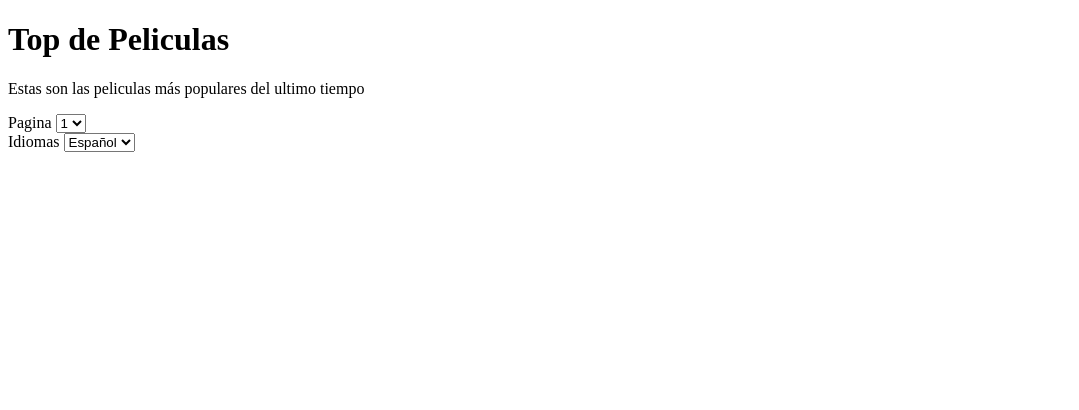
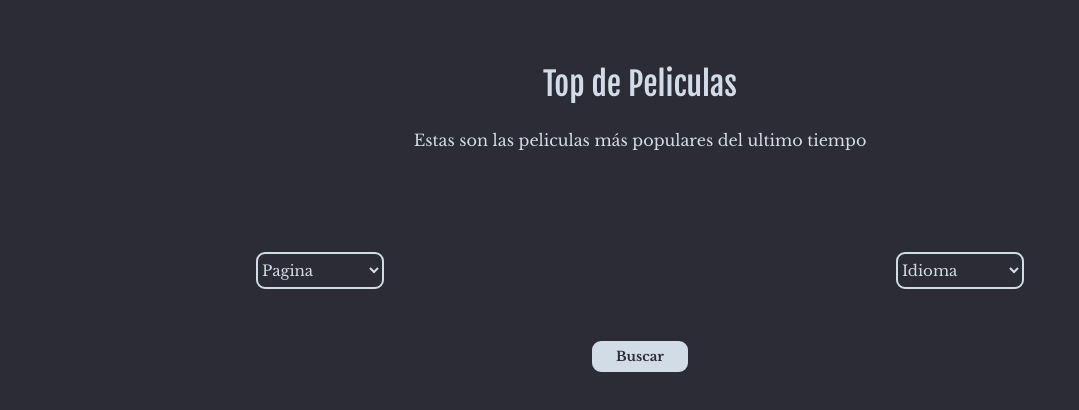
Before and after one commit to tomasprado96/RankingPelis, a plain HTML site: page index.html in a window 1280 px wide. Shown: the whole page, without its empty margins (0-1079 px from the left). Drawn offline with nearby package versions, Linux system fonts and the light colour scheme.

Commit message:
actualizacion

```diff
--- a/index.html
+++ b/index.html
@@ -3,9 +3,18 @@
 <head>
     <meta charset="UTF-8">
     <meta name="viewport" content="width=device-width, initial-scale=1.0">
+    <link rel="stylesheet" href="styles.css">
+    <link rel="preconnect" href="https://fonts.googleapis.com">
+    <link rel="preconnect" href="https://fonts.gstatic.com" crossorigin>
+    <link href="https://fonts.googleapis.com/css2?family=Fjalla+One&display=swap" rel="stylesheet">
+    <link rel="preconnect" href="https://fonts.googleapis.com">
+    <link rel="preconnect" href="https://fonts.gstatic.com" crossorigin>
+    <link href="https://fonts.googleapis.com/css2?family=Libre+Baskerville:ital,wght@0,400;0,700;1,400&display=swap" rel="stylesheet">
+
     <title>Top Peliculas</title>
 </head>
 <body>
+    <form action="">
     <div id="primero">
         <div id="titulo">
             <h1 id="texto">Top de Peliculas</h1>
@@ -13,26 +22,32 @@
         </div>
         <div id="segundo">
             <div id="paginas">
-                <label for="Pagina">Pagina</label>
-                <select name="" id="Pagina">
+                <select name="" id="pagina">
+                    <option value="pagina">Pagina</option>
                     <option value="1">1</option>
-                    <option value="2">1</option>
+                    <option value="2">2</option>
                     <option value="3">3</option>
-                    <option value="4">3</option>
+                    <option value="4">4</option>
                 </select>
             </div>
-            <div id="tercero">
-                <div id="paginas">
-                    <label for="Idiomas">Idiomas</label>
-                    <select name="" id="Pagina">
-                        <option value="español">Español</option>
-                        <option value="ingles">Ingles</option>
-
+                <div id="idiomas">
+                    <select name="" id="idioma">
+                        <option value="idioma">Idioma</option>
+                        <option value="es-MX">Español</option>
+                        <option value="en-US">Ingles</option>
                     </select>
                 </div>
+            </div>
+                <div id="tercero">
+            <div id="btn">
+                <button type="submit">Buscar</button>
+            </div>
+        </div>
+    </form>
 
-        </div>
+    <div id="output">
 
     </div>
+    <script src="script.js"></script>
 </body>
 </html>
--- /dev/null
+++ b/script.js
@@ -0,0 +1,49 @@
+const form = document.querySelector('form');
+
+form.addEventListener('submit', async (Event)=>{
+    event.preventDefault();
+
+    const resultado = await fetchData();
+    console.log(resultado);
+
+    if (resultado){
+        const output = document.querySelector('#output');
+        output.innerHTML=''
+        for(i=0; i < resultado.results.length; i++){
+        const title=resultado.results[i].original_title;
+        const description=resultado.results[i].overview;
+        const poster= resultado.results[i].poster_path;
+        output.innerHTML +=
+         `<div id="contenedor">
+         <div id="titulo">
+         ${title}
+         </div>
+         <div id="img">
+         <img id=foto src="https://image.tmdb.org/t/p/w300/${poster}">
+         </div>
+         <div id="desc">
+         ${description}
+         </div>
+         </div>
+
+
+
+
+
+
+
+
+         `
+    }
+}
+})
+
+async function fetchData () {
+    const pagina = document.querySelector ('#pagina').value;
+    const idioma = document.querySelector ('#idioma').value;
+    const account_id = 'a7ad6e853ff38e842689e3a62734968e';
+    const url = `https://api.themoviedb.org/3/movie/popular?api_key=${account_id}&language=${idioma}&page${pagina}`;
+    const respuesta= await fetch(url);
+    const json = await respuesta.json();
+    return json;
+}
--- a/styles.css
+++ b/styles.css
@@ -0,0 +1,128 @@
+*{
+    margin: 0;
+    padding: 0;
+    box-sizing: border-box;
+}
+
+body{
+    background-color: #2b2c36;
+}
+
+#primero{
+    padding-top: 5%;
+}
+#texto{
+    font-family: "Fjalla One", sans-serif;
+    font-weight: 400;
+    font-style: normal;
+    color: rgb(210, 220, 230);
+    display: flex;
+    justify-content: center;
+
+
+}
+
+#texto2{
+    font-family: "Libre Baskerville", serif;
+  font-weight: 400;
+  font-style: normal;
+  color: rgb(210, 220, 230);
+  padding-top: 2%;
+  display: flex;
+  justify-content: center;
+}
+
+#segundo{
+    display: flex;
+    justify-content: space-around;
+    padding-top: 8%;
+
+}
+
+#tercero{
+    display: flex;
+    justify-content: center;
+    padding-top: 5%;
+}
+
+#paginas select{
+    width: 8rem;
+    height: 150%;
+    font-size: 15px;
+    margin-left: 6px;
+    margin-right: 6px;
+    border-radius: 9px;
+    font-family: "Libre Baskerville", serif;
+    font-weight: 500;
+    font-style: normal;
+    color: rgb(210, 220, 230);
+    background-color: #2b2c36;
+    outline: none;
+    border: 2px, solid, rgb(210, 220, 230);
+}
+
+#idiomas select{
+    width: 8rem;
+    height: 150%;
+    font-size: 15px;
+    margin-left: 6px;
+    margin-right: 6px;
+    border-radius: 9px;
+    font-family: "Libre Baskerville", serif;
+    font-weight: 500;
+    font-style: normal;
+    color: rgb(210, 220, 230);
+    outline: none;
+    border: 2px, solid, rgb(210, 220, 230);
+    background-color: #2b2c36;
+    cursor: pointer;
+}
+
+#idiomas select:hover{
+    color: rgb(158, 167, 175);
+    border: 2px, solid, rgb(158, 167, 175);
+
+}
+
+#paginas select:hover{
+    color: rgb(158, 167, 175);
+    border: 2px, solid, rgb(158, 167, 175);
+
+}
+
+button{
+    width: 6rem;
+    height: 150%;
+    font-family: "Libre Baskerville", serif;
+    font-weight: 600;
+    font-style: normal;
+    border-radius: 9px;
+    color: #2b2c36;
+    background-color: rgb(210, 220, 230);
+    border: 2px, solid, rgb(210, 220, 230);
+    cursor: pointer;
+}
+
+button:hover{
+    background-color: rgb(156, 165, 173);
+    border: 2px, solid, rgb(156, 165, 173);
+    color: #3d3e4d;
+}
+
+#contenedor{
+    background-color: aliceblue;
+    display: flex;
+    flex-direction: column;
+    margin: 20%;
+}
+
+#desc{
+    padding-top: 5%;
+    display: flex;
+    justify-content: center;
+
+}
+
+#foto{
+    width: ;
+}
```
